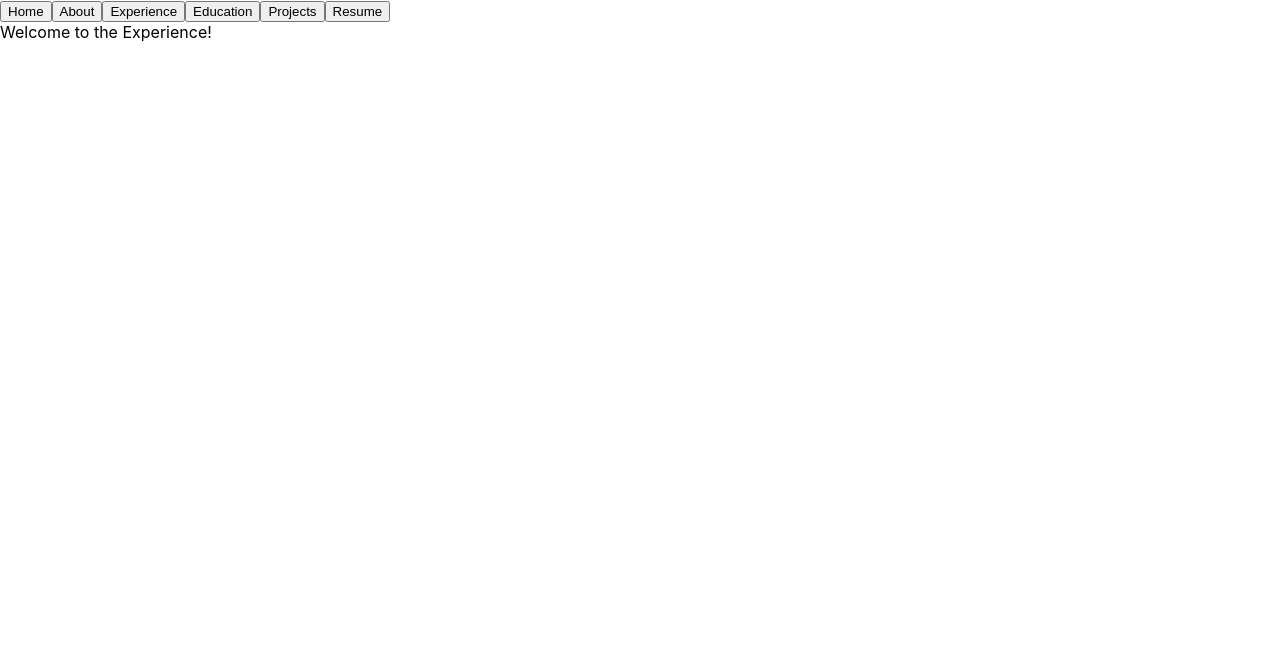
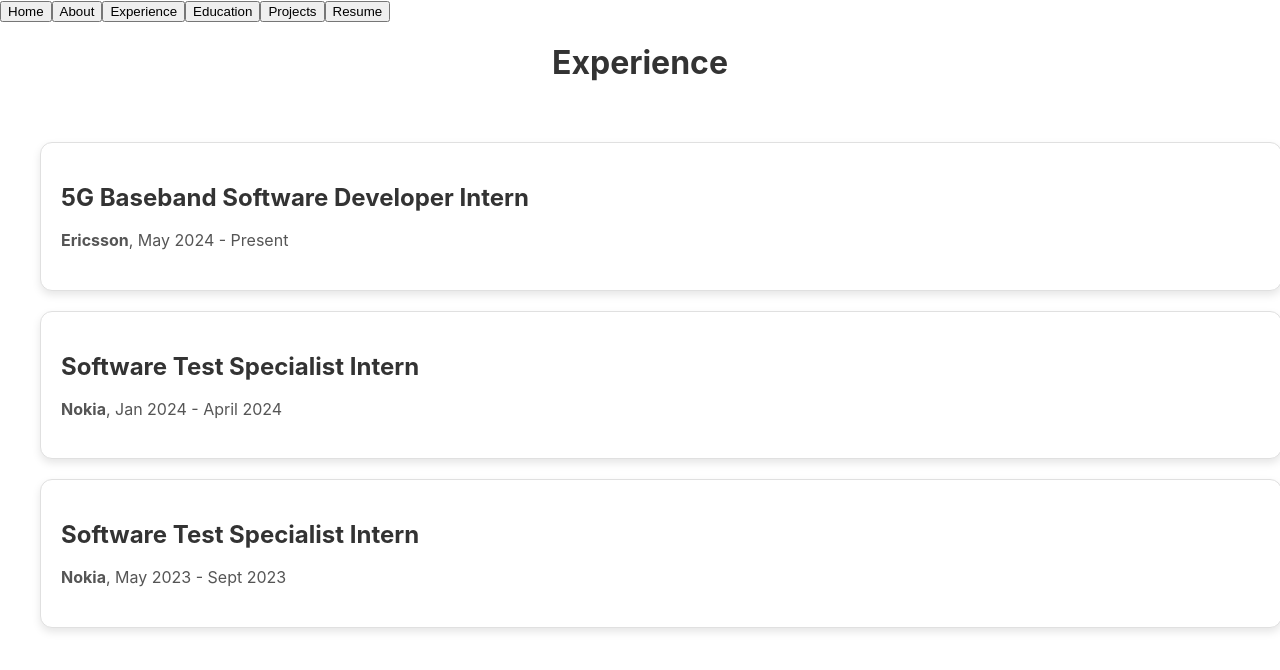
Before and after one commit to suren2003/personal-website, a React (Create React App) app: page / in a window 1280 px wide. Both pictures are taken after a click on the button "Experience". Shown: the top 670 px of the page. Built offline with nearby package versions, Linux system fonts and the light colour scheme.

Commit message:
experience page layout done

```diff
--- a/src/Experience.css
+++ b/src/Experience.css
@@ -0,0 +1,119 @@
+/* Container that holds the experience boxes */
+.experience-container {
+    display: flex;
+    flex-direction: column; /* Stack boxes vertically */
+    max-width: 1200px;      /* Set a max width for the content */
+    margin: 0 auto;         /* Centers the container */
+    padding: 20px;          /* Adds space around the container */
+}
+
+/* Each individual experience box */
+.experience-box {
+    background-color: #fff;  /* White background for a clean look */
+    border-radius: 12px;     /* Rounded corners */
+    border: 1px solid #e0e0e0; /* Light border */
+    box-shadow: 0 4px 8px rgba(0, 0, 0, 0.1); /* Soft shadow for depth */
+    padding: 20px;           /* Padding inside the box */
+    margin-bottom: 20px;     /* Space between the boxes */
+    width: 100%;             /* Ensures each box takes up full width */
+    transition: transform 0.3s ease-in-out, box-shadow 0.3s ease-in-out; /* Smooth hover effect */
+}
+
+/* Hover effect for each box */
+.experience-box:hover {
+    transform: translateY(-10px); /* Lift the box slightly on hover */
+    box-shadow: 0 8px 16px rgba(0, 0, 0, 0.2); /* Stronger shadow on hover */
+}
+
+/* Title styling for each experience box */
+.experience-box h2 {
+    font-size: 24px;        /* Size of the title */
+    margin-bottom: 8px;     /* Space below the title */
+    color: #333;            /* Darker color for the title */
+}
+
+/* Text styling for the company and dates */
+.experience-box p {
+    font-size: 16px;        /* Normal font size for text */
+    line-height: 1.6;       /* Better readability */
+    color: #555;            /* Softer text color */
+}
+
+/* Title for the entire Experience section */
+.title {
+    text-align: center;
+    font-size: 32px;
+    margin-bottom: 40px;
+    color: #333;            /* Same darker color for consistency */
+}
+
+/* Modal overlay to cover the background */
+.modal-overlay {
+    position: fixed;
+    top: 0;
+    left: 0;
+    width: 100vw;
+    height: 100vh;
+    background-color: rgba(0, 0, 0, 0.5); /* Semi-transparent background */
+    display: flex;
+    justify-content: center;
+    align-items: center;
+    z-index: 1000; /* Ensures the modal is on top */
+}
+
+/* Modal content styling for a larger size */
+.modal-content {
+    background-color: #fff;
+    padding: 40px; /* Increased padding */
+    border-radius: 12px;
+    max-width: 900px; /* Increased maximum width */
+    width: 100%; /* Full width within the max width */
+    height: auto; /* Adjusts height automatically based on content */
+    box-shadow: 0 4px 12px rgba(0, 0, 0, 0.2); /* Stronger shadow */
+    position: relative;
+    overflow-y: auto; /* Adds scroll if content exceeds viewport */
+    max-height: 80vh; /* Keeps the modal within the viewport height */
+}
+
+/* Close button styling */
+.modal-content button {
+    position: absolute;
+    top: 10px;
+    right: 10px;
+    background-color: #ff5a5f;
+    color: white;
+    border: none;
+    border-radius: 8px;
+    padding: 5px 10px;
+    cursor: pointer;
+}
+
+.modal-content button:hover {
+    background-color: #e04848;
+}
+
+/* Brief section styling */
+.brief {
+    position: relative;          /* Allows positioning of "Brief:" */
+    padding-left: 50px;         /* Indent the entire paragraph except "Brief:" */
+    text-indent: 0;              /* Ensure no extra indent on first line */
+    margin-bottom: 10px;        /* Space below the brief */
+}
+
+.brief::before {
+    content: "Brief: ";          /* Insert the "Brief:" text */
+    font-weight: bold;           /* Bold the "Brief:" text */
+    position: absolute;          /* Position it exactly at the start */
+    left: 0;                     /* Align to the left side */
+}
+
+/* Tech label styling */
+.tech-label {
+    font-weight: bold;            /* Make the label bold */
+}
+
+/* Tech section styling */
+.tech {
+    line-height: 1.5;            /* Adjust line height for better readability */
+    margin-bottom: 20px;         /* Space below the tech line */
+}
--- a/src/Experience.js
+++ b/src/Experience.js
@@ -1,8 +1,95 @@
-import React from 'react';
-import './Experience.css'; // Include custom CSS for height control
+import React, { useState } from 'react';
+import './Experience.css'; // Include custom CSS
 
 const Experience = () => {
-    return <div>Welcome to the Experience!</div>;
-  };
+    // State to track which box is clicked (null means no box is selected)
+    const [selectedBox, setSelectedBox] = useState(null);
 
-  export default Experience;
+    // Data for your experiences with details as a list
+    const experienceData = [
+        {
+            title: "5G Baseband Software Developer Intern",
+            company: "Ericsson",
+            dates: "May 2024 - Present",
+            brief: "My focus was put on developing an internal tool, baseband software, and an testing framework to emulate hardware testing.",
+            tech: "C/C++, Python, YAML, 5G NR, Agile, Git",
+            resume: (
+                <ul>
+                    <li>Developed features to enable sub-argument-driven configuration selection, simplify configuration process, and sup-
+                    port to generate multiple testcases for a Python tool that does automated YAML test case generations</li>
+                    <li>Optimized product code by refactoring complex C/C++ sections flagged by CodeScene and vigorously testing
+                    solutions to ensure code quality without breaking the current system</li>
+                </ul>
+            )
+        },
+        {
+            title: "Software Test Specialist Intern",
+            company: "Nokia",
+            dates: "Jan 2024 - April 2024",
+            brief: "This is my second term in this position with Nokia. Because of my previous term, I built up trust and was given more responsibilities. This included the migration of multiple test suites into the newly React based web app and verification of bug fixes by devs.",
+            tech: "JavaScript, Node.js, MochaJS, YAML, Postman, OpenStack, Agile, Git",
+            resume: (
+                <ul>
+                    <li>Enhanced test coverage of web app by migrating 13 test suites by redeveloping and updating test suites to be
+                    compatible with newly transitioned React based web app using JavaScript, Node.js and MochaJS</li>
+                    <li>Verified the successful implementation of bug fixes by conducting thorough manual testing across various scenarios
+                    and environments</li>
+                </ul>
+            )
+        },
+        {
+            title: "Software Test Specialist Intern",
+            company: "Nokia",
+            dates: "May 2023 - Sept 2023",
+            brief: "This was my first internship position where I gained lots of great professional experience. I mainly focused on finding and fixing issues from regression test reports.",
+            tech: "JavaScript, Node.js, MochaJS, YAML, Postman, OpenStack, Agile, Git",
+            resume: (
+                <ul>
+                    <li>Contributed to the test automation and regression testing of Nokia’s NSP web application using JavaScript, Node.js,
+                    and MochaJS</li>
+                    <li>Enhanced product quality and stability by resolving 10+ product defects identified in regression tests by utilizing
+                    debugging techniques and core web principals on the test automation code and web app</li>
+                </ul>
+            )
+        }
+    ];
+
+    return (
+      <div className="experience">
+        <h1 className="title">Experience</h1>
+        <div className="experience-container">
+          {experienceData.map((experience, index) => (
+            <div
+              key={index}
+              className="experience-box"
+              onClick={() => setSelectedBox(experience)} // Open the modal with selected experience details
+            >
+              <h2>{experience.title}</h2>
+              <p><b>{experience.company}</b>, {experience.dates}</p>
+            </div>
+          ))}
+        </div>
+
+        {/* Modal component that shows more details */}
+        {selectedBox && (
+          <div className="modal-overlay" onClick={() => setSelectedBox(null)}>
+            <div className="modal-content" onClick={e => e.stopPropagation()}>
+              <h2>{selectedBox.title}</h2>
+              <p><b>{selectedBox.company}</b>, {selectedBox.dates}</p>
+              <p class="brief">
+                {selectedBox.brief}
+              </p>
+              <p className="tech">
+                <span className="tech-label">Tech, Tools & Concepts: </span>
+                {selectedBox.tech}
+              </p>
+              {selectedBox.resume}
+              <button onClick={() => setSelectedBox(null)}>Close</button>
+            </div>
+          </div>
+        )}
+      </div>
+    );
+};
+
+export default Experience;
```
